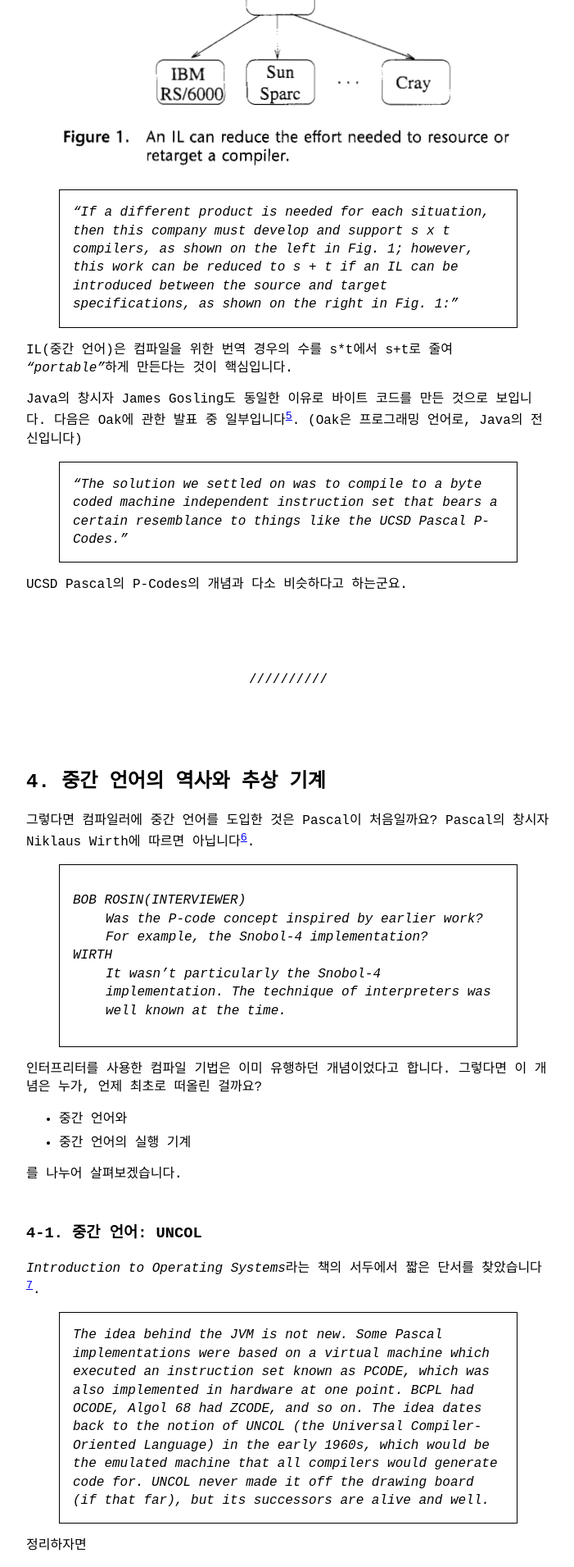
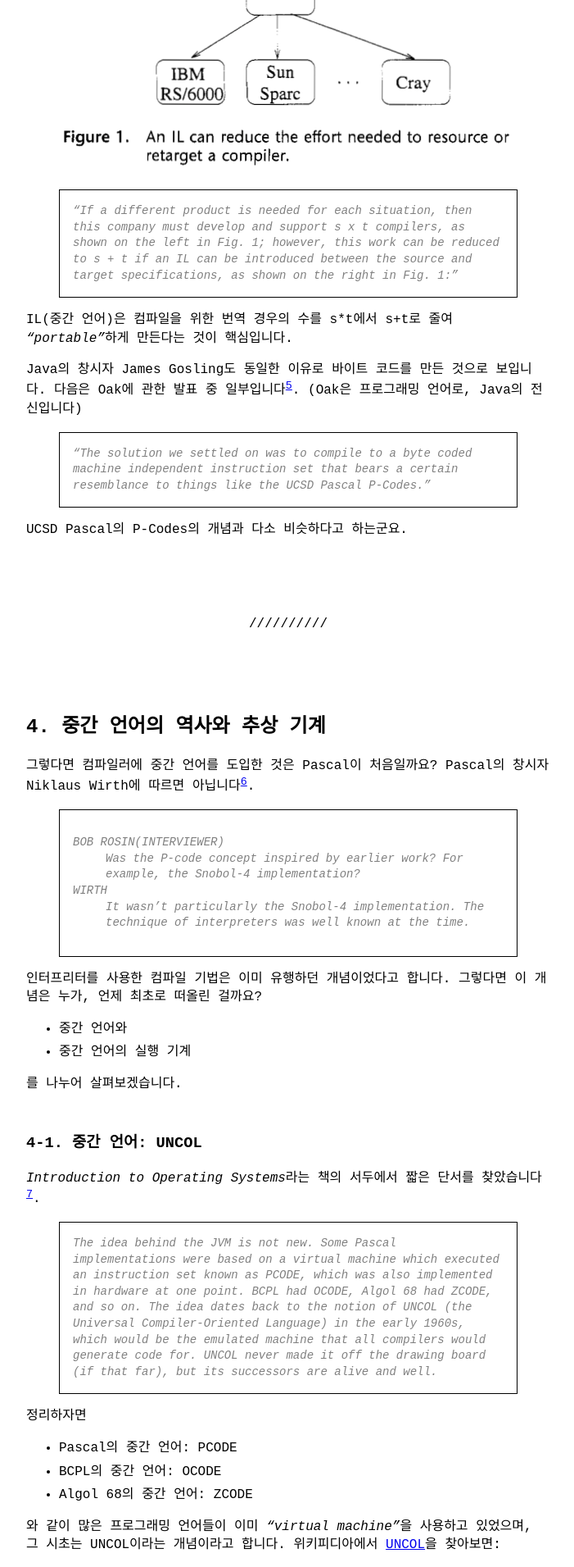
Before and after one commit to electronyoon/electronyoon.github.io, a Jekyll site: the page built from _posts/2024-11-05-자바 바이트 코드, 왜 만들었을까?.md, in a window 1280 px wide. Shown: the part 3356-5267 px from the top of the page at 82% size, without its empty margins (288-989 px from the left). Built offline with Jekyll 4.4.1, drawn with Linux system fonts in a browser that asks for light colours.

Commit message:
fix bq: smaller font, gray color, mobile margin to 0

```diff
--- a/_sass/no-style-please.scss
+++ b/_sass/no-style-please.scss
@@ -85,6 +85,13 @@ blockquote {
   padding: 1rem;
 
   p { margin: 0; }
+
+  color: gray;
+  font-size: 14px;
+
+  @media (max-width: 768px) {
+    margin: 0;
+  }
 }
 
 img {
```
